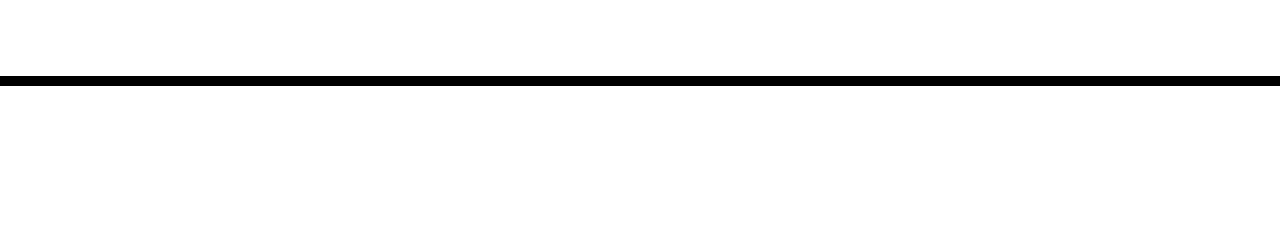
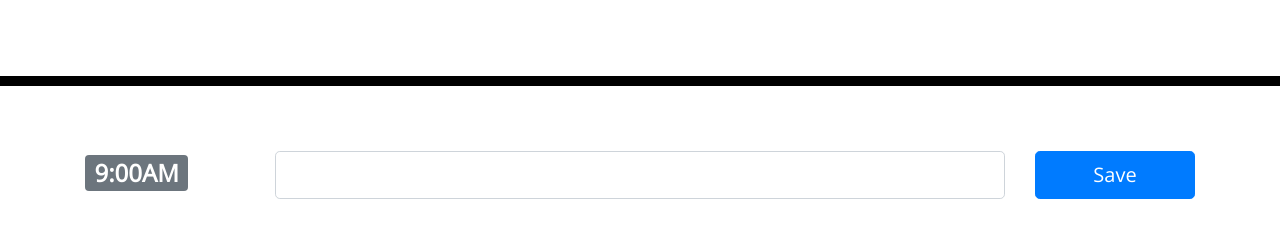
Before and after one commit to FrantzCFelix/day-planner, a plain HTML site: page index.html in a window 1280 px wide. Shown: the part 182-420 px from the top of the page. Drawn offline with nearby package versions, Linux system fonts and the light colour scheme.

Commit message:
basic time slot structure for first time slot

```diff
--- a/index.html
+++ b/index.html
@@ -1,23 +1,14 @@
 <!DOCTYPE html>
 <html lang="en">
+
 <head>
   <meta charset="UTF-8" />
   <meta name="viewport" content="width=device-width, initial-scale=1.0" />
   <meta http-equiv="X-UA-Compatible" content="ie=edge" />
-    <link
-      rel="stylesheet"
-      href="https://stackpath.bootstrapcdn.com/bootstrap/4.3.1/css/bootstrap.min.css"
-    />
-    <link
-      rel="stylesheet"
-      href="https://use.fontawesome.com/releases/v5.8.1/css/all.css"
-      integrity="sha384-50oBUHEmvpQ+1lW4y57PTFmhCaXp0ML5d60M1M7uH2+nqUivzIebhndOJK28anvf"
-      crossorigin="anonymous"
-    />
-    <link
-      href="https://fonts.googleapis.com/css?family=Open+Sans&display=swap"
-      rel="stylesheet"
-    />
+  <link rel="stylesheet" href="https://stackpath.bootstrapcdn.com/bootstrap/4.3.1/css/bootstrap.min.css" />
+  <link rel="stylesheet" href="https://use.fontawesome.com/releases/v5.8.1/css/all.css"
+    integrity="sha384-50oBUHEmvpQ+1lW4y57PTFmhCaXp0ML5d60M1M7uH2+nqUivzIebhndOJK28anvf" crossorigin="anonymous" />
+  <link href="https://fonts.googleapis.com/css?family=Open+Sans&display=swap" rel="stylesheet" />
   <link rel="stylesheet" href="style.css" />
   <title>Work Day Scheduler</title>
 </head>
@@ -29,10 +20,26 @@
     <p id="currentDay" class="lead"></p>
   </header>
   <div class="container">
+    <div class="row" data-index="one">
+      <div class="col-md-2 time">
+        <h2><span class="badge badge-secondary">9:00AM</span></h2>
+      </div>
+      <div class="col-md-8 text-field">
+        <div class="input-group input-group-lg">
+          <input type="text" class="form-control">
+        </div>
+
+      </div>
+      <div class="col-md-2 save">
+        <button type="button" class="btn btn-primary btn-lg btn-block">Save</button>
+      </div>
+    </div>
     <!-- Timeblocks go here -->
   </div>
 
   <script src="https://code.jquery.com/jquery-3.4.1.min.js"></script>
   <script src="https://cdnjs.cloudflare.com/ajax/libs/moment.js/2.24.0/moment.min.js"></script>
+  <script src="script.js"></script>
 </body>
+
 </html>
```
Lines whose indentation alone changed are shown as unchanged.
